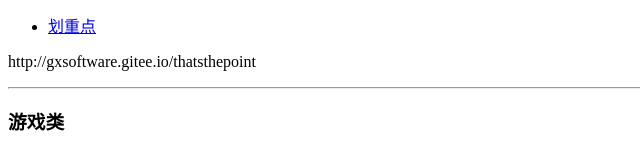
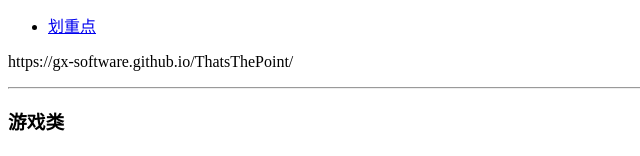
Before and after one commit to GX-Software/ABC, a plain HTML site: page index.html in a window 1280 px wide. Shown: the part 787-943 px from the top of the page, 0-640 px from the left. Drawn offline with Linux system fonts and the light colour scheme.

Commit message:
更新了新库

```diff
--- a/index.html
+++ b/index.html
@@ -46,8 +46,8 @@
 <ul><li><a href = "http://gxsoftware.gitee.io/electricidiot">电气白痴</a></li></ul>
 <p>http://gxsoftware.gitee.io/electricidiot</p>
 
-<ul><li><a href = "http://gxsoftware.gitee.io/thatsthepoint">划重点</a></li></ul>
-<p>http://gxsoftware.gitee.io/thatsthepoint</p>
+<ul><li><a href = "https://gx-software.github.io/ThatsThePoint/">划重点</a></li></ul>
+<p>https://gx-software.github.io/ThatsThePoint/</p>
 
 <hr/>
 <h3>游戏类</h3>
```
